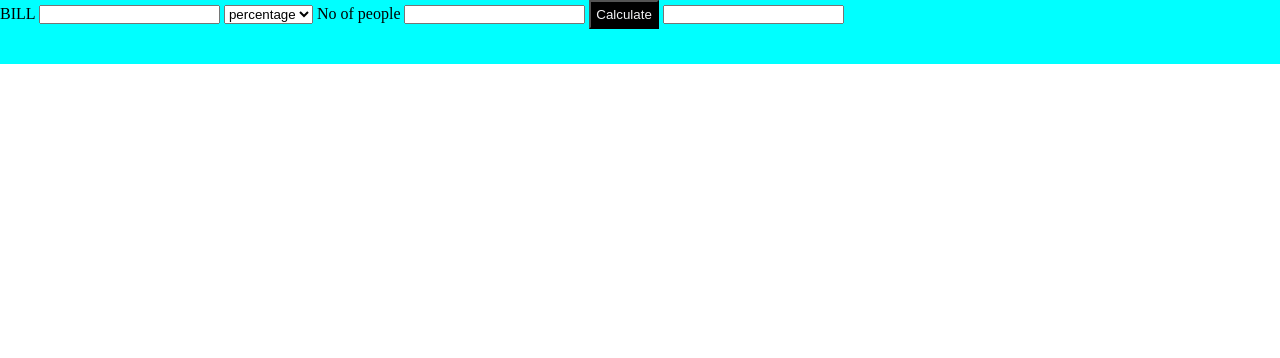
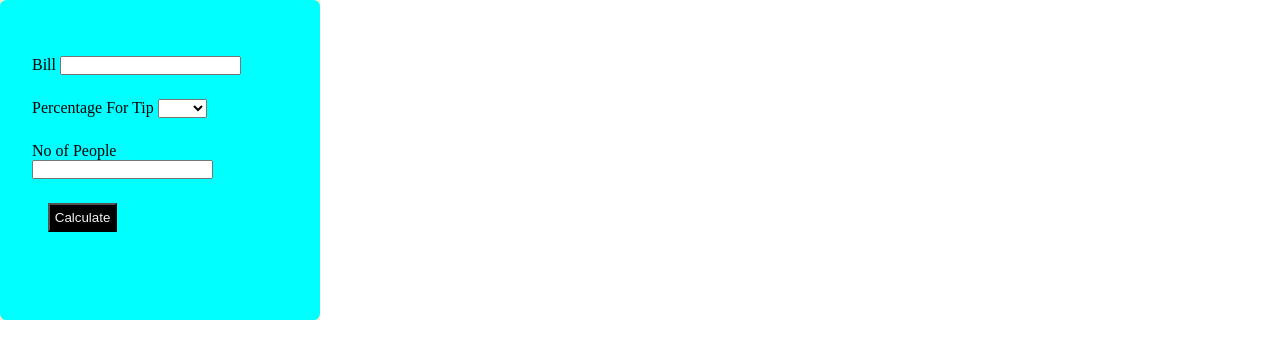
Before and after one commit to oyeyipo45/TIP-CALCULATOR, a plain HTML site: page index.html in a window 1280 px wide. Drawn offline with Linux system fonts and the light colour scheme.

Commit message:
almost ready

```diff
--- a/index.html
+++ b/index.html
@@ -8,22 +8,36 @@
 
   </head>
   <body>
-    <form id="main" method="get">
-        <label for="bill">BILL </label> <input id="billPrice" type="number"  name="bill">
+    <div class="wrap">
+      <div id="main" method="get">
+        <div class="price">
+          <label for="bill">Bill </label> <input id="billPrice" type="number"  value="">
+        </div>
 
+        <div class="select">
+          <label for="percentage">Percentage For Tip</label>
           <select id="tip" name="percentage" type="number">
-        <option value=""> percentage</option>
+            <option value=""></option>
             <option value="30"> 30%</option>
             <option value="20">20% </option>
             <option value="10"> 10% </option>
             <option value="5"> 5%</option>
             <option value="0">0% </option>
           </select>
+        </div>
+        <div class="people">
+          <label for="people"> No of People </label><input id="noPeople" type="number">
+        </div>
+        <div class="calButton">
+          <button  id="calculate"> Calculate</button>
+        </div>
+        <div id="billResult">
 
-        <label for="people"> No of people </label><input id="noPeople" type="number"  name="people">
-        <button  id="calculate"> Calculate</button>
-        <input id="billResult" type="number" name="result">
-    </form>
+        </div>
+
+      </div>
+    </div>
+
 
     <script src="js.js"></script>
     </body>
--- a/js.js
+++ b/js.js
@@ -1,165 +1,21 @@
-
-
-//  let billPaid = 400;
-//      let percentage = 20;
-//     let noPeople = 2;
-
 function miniCal() {
 
-     let billPaid = parseInt(document.getElementById("billPrice").value);
-     let percentage = parseInt(document.getElementById("tip").value);
-     let noPeople = parseInt(document.getElementById("noPeople").value);
+  let billPaid = parseInt(document.getElementById("billPrice").value);
+  let percentage = parseInt(document.getElementById("tip").value);
+  let noPeople = parseInt(document.getElementById("noPeople").value);
+  //GETTING ALL THE VALUES FROM THE DOM
 
 
     let individualPayment = 0;
     let withTip = (billPaid * percentage/100);
-    let noTip = (billPaid / noPeople);
-    individualPayment = (withTip + billPaid ) / noPeople;
-
-    if (billPaid >= 1 && percentage === 0 ){
-        return (console.log(noTip));
-
-    } else if (billPaid > 1 && percentage > 0 ){
-        return (console.log(individualPayment));
-    }
+    individualPayment = (withTip + billPaid) / noPeople;
 
 
-    // document.getElementById("billResult").innerHTML = individualPayment;
+    console.log(billPaid);
+    document.getElementById("billResult").innerHTML = individualPayment;
 
 }
 
-// let button = document.getElementById("calculate");
-// button.addEventListener("click", miniCal());
+let button = document.getElementById("calculate");
 
-
-
-
-miniCal();
-
-
-
-
-
-// function show() {
-//     if (billPaid > 0 ) {
-//         miniCal();
-//     }
-// }
-
-// let button = document.getElementsByTagName("button")[0];
-
-// let button = document.getElementById("calculate");
-// button.addEventListener("click", function show () {
-
-//    return console.log("a goot time" + show );
-
-// })
-
-// button.addEventListener("click", show);
-// function() {
-//     console.log("clicked");
-// })
-
-
-// let button = document.getElementById("calculate");
-
-// button.addEventListener("click", show);
-
-
-
-
-
-
-
-
-
-
-
-
-
-
-
-
-
-// let da = function checkDriverAge(age){
-//     if ( age < 18 ){
-//         alert("Sorry, you are too yound to drive this car. Powering off");
-//     } else if (age > 18 ) {
-//         alert("Powering On. Enjoy the ride!");
-//     }  else if (  age === 18){
-//         alert("  Congratulations on your first year of driving. Enjoy the ride!");
-//     }
-
-// }
-
-
-// console.log(da(18));
-
-
-// let fam = ["dami" , "funmi","whoo", "gbemi", "kola"];
-
-// let maa = fam.indexOf("gbemi");
-// let yoo = [ "aewe"];
-
-// let gaa = fam.reverse();
-
-
-// let eho = fam.indexOf("funmi");
-// let qqq = gaa.sort();
-
-
-// let user = {};
-
-
-// user.name = "oye";
-
-
-
-// let fami = {
-//     first: "emma",
-//     firs: "emma",
-//     fir: "emma"
-// };
-
-// fami.fi="emma";
-// fami.fir="ooooo";
-// console.log(user);
-
-
-
-// let dataBase = [
-//     {
-//         userName: "oyeyipo45",
-//         passWord: "Kolade11"
-//     }
-// ];
-
-// let newsFeed =[
-//     {
-//        userName: "Bobby",
-//        timeLine: "so tired from learning"
-//     },
-//     {
-//         userName: "sally",
-//         timeLine: "javascript is so cool"
-//     }
-// ];
-
-
-// let UserNamePrompt = prompt("what's your username");
-// let passwordPrompt = prompt("what's your password");
-
-
-// function login(User, pass) {
-//     if (User === dataBase[0].userName &&
-//         pass === dataBase[0].passWord) {
-
-//         return console.log(newsFeed);
-
-//     } else {console.log("who get account ??");
-
-//     }
-
-// }
-
-// login(UserNamePrompt, passwordPrompt);
+button.addEventListener("click", miniCal);
--- a/style.css
+++ b/style.css
@@ -3,29 +3,33 @@
     padding: 0;
     box-sizing: border-box;
 }
-#main{
+.wrap{
 
-    display: block;
-    align-items: center;
-    justify-content: space-evenly;
-    background-color: aqua;
-    height: 4rem;
-
+    background-color: blanchedalmond;
+    height: 20rem;
+    width: 20rem;
 }
 
-.bill-price, .number-people{
-    width: 4rem;
+.calButton, .select, .price, .people{
+    margin: 1.5rem 0rem;
 }
 
-#bill-result {
-    width: 4rem;
+
+#main{
+    /* left: 15rem;
+    top: 10rem; */
+    background-color: aqua;
+    height: 20rem;
+    padding: 2rem;
+    border-radius: 2%;
 }
+
 
 #search-value{
     display: block;
     justify-content: space-around;
     align-items: center;
-    width:30%;
+    width:100%;
 }
 
 
@@ -33,4 +37,9 @@
     padding: .3rem;
     color: rgb(243, 243, 245);
     background-color: black;
+    margin: 0rem 1rem;
 }
+
+#billResult{
+    background-color: cornsilk;
+}
```
Also changed, not shown: 1 other file. Lines whose indentation alone changed are shown as unchanged.
